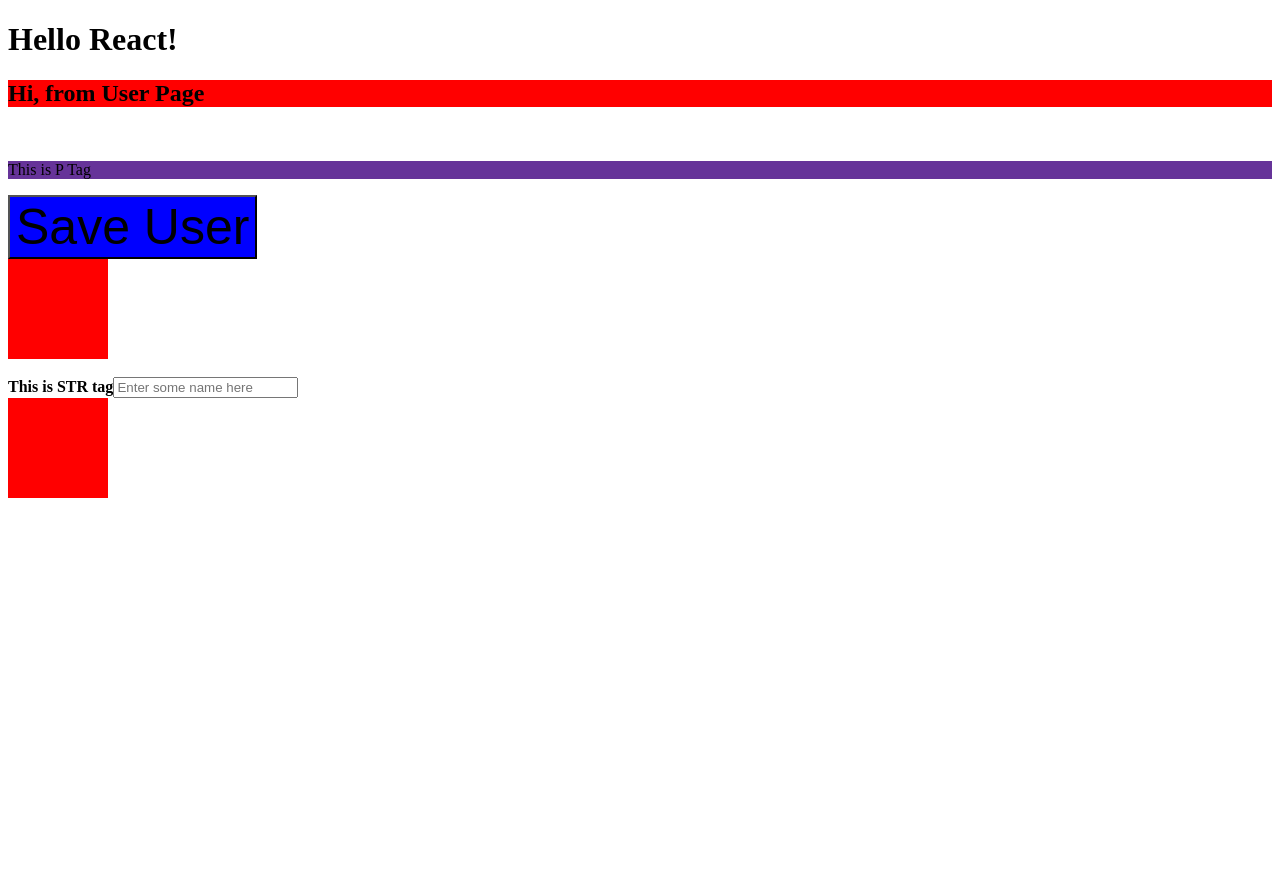
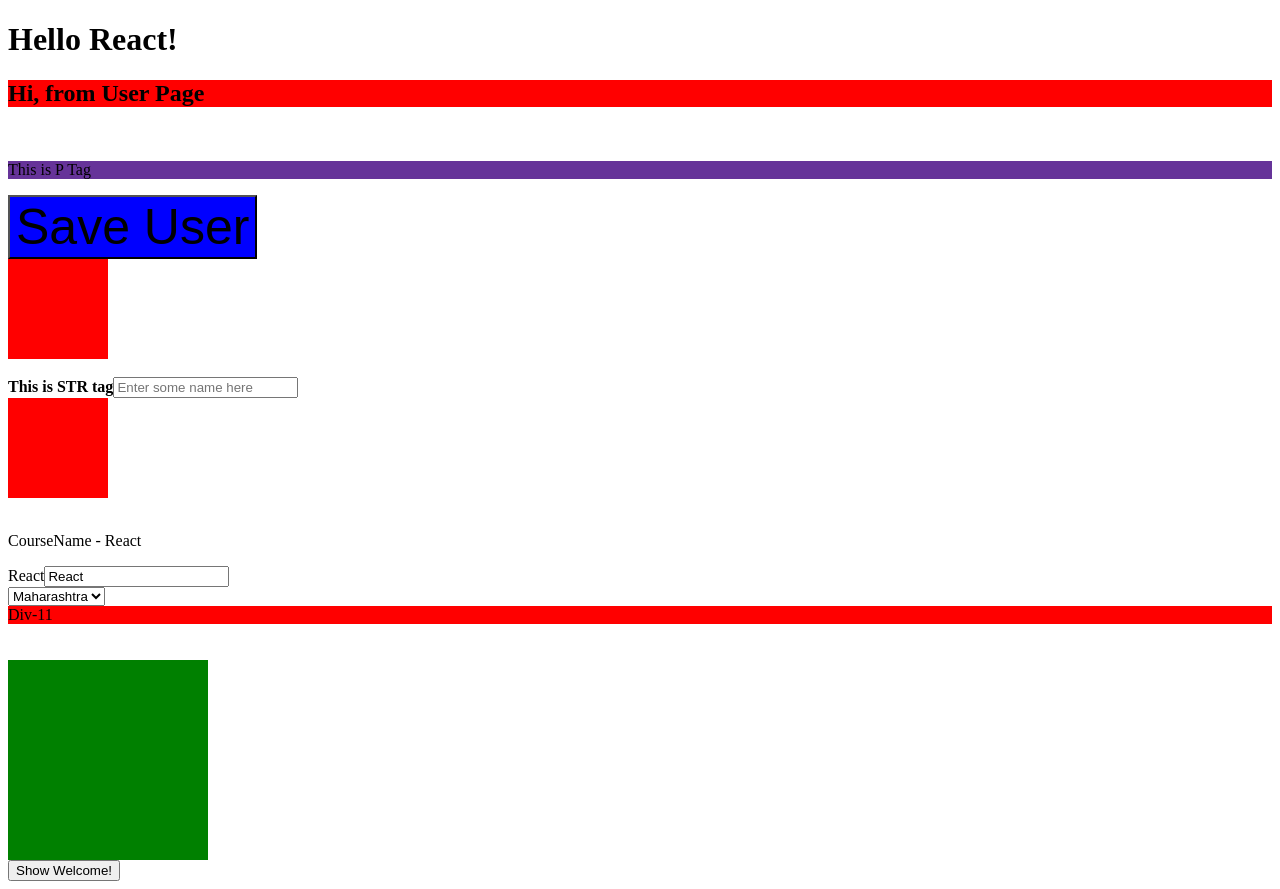
Before and after one commit to Deepak-Urs/angular-21, a React (Vite) app in the folder react-js-tutorial/: page / in a window 1280 px wide. Before the commit the page ends 800 px from the top, so only its background shows below. Built offline with nearby package versions, Linux system fonts and the light colour scheme.

Commit message:
data and event binding

```diff
--- a/react-js-tutorial/src/App.tsx
+++ b/react-js-tutorial/src/App.tsx
@@ -6,6 +6,7 @@ import './App.css'
 import User from './components/User'
 import Admin from './components/Admin'
 import CityMaster from './components/CityMaster'
+import DataEventBinding from './components/DataEventBinding'
 
 function App() {
   return (
@@ -16,6 +17,8 @@ function App() {
       <Admin />
       <br/>
       <CityMaster />
+      <br />
+      <DataEventBinding />
     </>
   )
 }
--- /dev/null
+++ b/react-js-tutorial/src/components/DataEventBinding.tsx
@@ -0,0 +1,52 @@
+function DataEventBinding() {
+    const courseName = 'React';
+    const stateName = 'mh';
+    const div1ClassName = "primary";
+    const myCss = {
+        'background-color': 'green',
+        'width': '200px',
+        'height': '200px'
+    }
+    const showWelcomeTest = () => {
+        alert("Welcome to react!")
+    }
+
+    const onStateChangeSelect = () => {
+        alert(`on State changes seen, you've chosen ${stateName}`);
+    }
+
+    const onMouseEnter = () => {
+        console.log("Mose has ENTERED the area");
+
+    }
+
+    const onMouseLeave = () => {
+        console.log("Mose has LEFT the area");
+
+    }
+
+    return <div>
+        <p>CourseName - {courseName}</p>
+        <span> {courseName }</span>
+        <input type="text" value={courseName} />
+        <br />
+
+        <select value={stateName} onChange={onStateChangeSelect}>
+            <option value="goa">Goa</option>
+            <option value="punjab">Punjab</option>
+            <option value="mh">Maharashtra</option>
+            <option value="karnataka">Karnataka</option>
+        </select>
+
+        <div className={div1ClassName}>
+            Div-11
+        </div>
+        <br/><br/>
+
+        <div style={myCss} onMouseEnter={onMouseEnter} onMouseLeave={onMouseLeave}></div>
+
+        <button onClick={showWelcomeTest}>Show Welcome!</button>
+    </div>
+}
+
+export default DataEventBinding;
```
